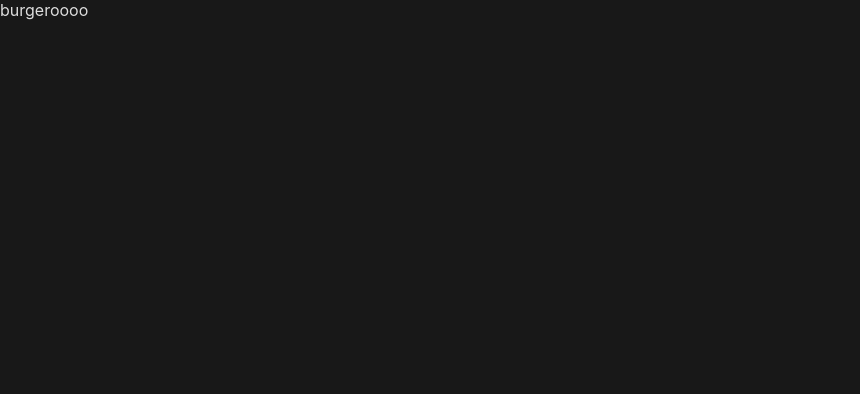
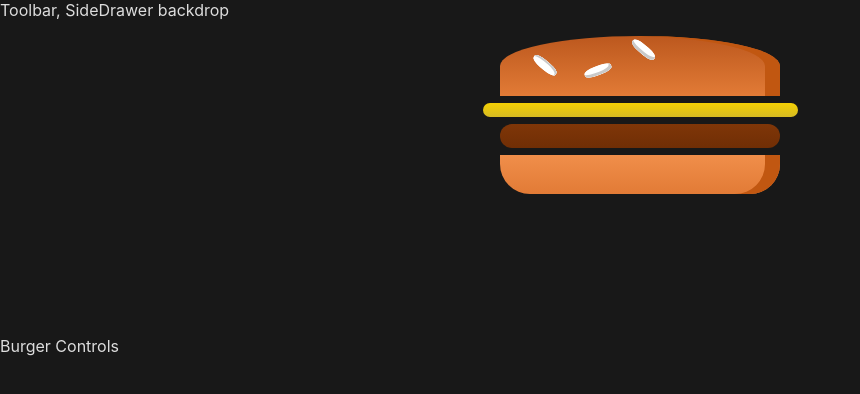
Before and after one commit to Frontnerd/react-burger-builder, a React (Create React App) app: page / in a window 1280 px wide. Shown: the top 394 px of the page, without its empty margins (0-860 px from the left). Built offline with nearby package versions, Linux system fonts and the light colour scheme.

Commit message:
adding Burger, BurgerIngredients and prop-type tests

```diff
--- a/package.json
+++ b/package.json
@@ -3,6 +3,7 @@
   "version": "0.1.0",
   "private": true,
   "dependencies": {
+    "prop-types": "^15.6.2",
     "react": "^16.7.0",
     "react-dom": "^16.7.0",
     "react-scripts": "2.1.3"
--- a/src/App.js
+++ b/src/App.js
@@ -1,9 +1,15 @@
 import React, { Component } from 'react';
+
+import Layout from './components/Layout/Layout';
+import BurgerBuilder from './containers/BurgerBuilder/BurgerBuilder';
 
 class App extends Component {
   render() {
     return (
-      <div>burgeroooo
+      <div>
+        <Layout>
+          <BurgerBuilder />
+        </Layout>
       </div>
     );
   }
--- /dev/null
+++ b/src/components/Burger/Burger.js
@@ -0,0 +1,17 @@
+import React from 'react';
+
+import classes from './Burger.module.css';
+import BurgerIngredient from './BurgerIngredient/BurgerIngredient';
+
+const burger = ( props ) => {
+  return (
+    <div className={classes.Burger}>
+      <BurgerIngredient type="bread-top" />
+      <BurgerIngredient type="cheese" />
+      <BurgerIngredient type="meat" />
+      <BurgerIngredient type="bread-bottom" />
+    </div>
+  );
+};
+
+export default burger;
--- /dev/null
+++ b/src/components/Burger/Burger.module.css
@@ -0,0 +1,23 @@
+.Burger {
+  width: 100%;
+  margin: auto;
+  height: 250px;
+  overflow: scoll;
+  text-align: center;
+  font-weight: bold;
+  font-size: 1.2rem;
+}
+
+@media (min-width: 500px) and (min-height: 400px) {
+  .Burger {
+    width: 350px;
+    height: 300px;
+  }
+}
+
+@media (min-width: 1000px) and (nim-height: 700px) {
+  .Burger {
+    width: 700px;
+    height: 600px;
+  }
+}
--- /dev/null
+++ b/src/components/Burger/BurgerIngredient/BurgerIngredient.js
@@ -0,0 +1,43 @@
+import React, { Component } from 'react';
+import PropTypes from 'prop-types';
+
+import classes from './BurgerIngredient.module.css';
+
+
+class BurgerIngredient extends Component {
+  render () {
+    let ingredient = null;
+
+    switch ( this.props.type ) {
+      case ('bread-bottom'):
+        ingredient = <div className={classes.BreadBottom}></div>;
+        break;
+      case ('bread-top'):
+        ingredient = (
+          <div className={classes.BreadTop}>
+            <div className={classes.Seeds1}></div>
+            <div className={classes.Seeds1}></div>
+          </div>
+        );
+        break;
+      case ('meat'):
+        ingredient = <div className={classes.Meat}></div>;
+        break;
+      case ('cheese'):
+        ingredient = <div className={classes.Cheese}></div>;
+        break;
+      case ('salad'):
+        ingredient = <div className={classes.Salad}></div>;
+        break;
+      default:
+        ingredient = null;
+    }
+    return ingredient;
+  }
+};
+
+BurgerIngredient.propTypes = {
+  type: PropTypes.string.isRequired
+}
+
+export default BurgerIngredient
--- /dev/null
+++ b/src/components/Burger/BurgerIngredient/BurgerIngredient.module.css
@@ -0,0 +1,113 @@
+.BreadBottom {
+    height: 13%;
+    width: 80%;
+    background: linear-gradient(#F08E4A, #e27b36);
+    border-radius: 0 0 30px 30px;
+    box-shadow: inset -15px 0 #c15711;
+    margin: 2% auto;
+}
+
+.BreadTop {
+    height: 20%;
+    width: 80%;
+    background: linear-gradient(#bc581e, #e27b36);
+    border-radius: 50% 50% 0 0;
+    box-shadow: inset -15px 0 #c15711;
+    margin: 2% auto;
+    position: relative;
+}
+
+.Seeds1 {
+    width: 10%;
+    height: 15%;
+    position: absolute;
+    background-color: white;
+    left: 30%;
+    top: 50%;
+    border-radius: 40%;
+    transform: rotate(-20deg);
+    box-shadow: inset -2px -3px #c9c9c9;
+}
+
+.Seeds1:after {
+    content: "";
+    width: 100%;
+    height: 100%;
+    position: absolute;
+    background-color: white;
+    left: -170%;
+    top: -260%;
+    border-radius: 40%;
+    transform: rotate(60deg);
+    box-shadow: inset -1px 2px #c9c9c9;
+  }
+
+.Seeds1:before {
+    content: "";
+    width: 100%;
+    height: 100%;
+    position: absolute;
+    background-color: white;
+    left: 180%;
+    top: -50%;
+    border-radius: 40%;
+    transform: rotate(60deg);
+    box-shadow: inset -1px -3px #c9c9c9;
+  }
+
+  .Seeds2 {
+    width: 10%;
+    height: 15%;
+    position: absolute;
+    background-color: white;
+    left: 64%;
+    top: 50%;
+    border-radius: 40%;
+    transform: rotate(10deg);
+    box-shadow: inset -3px 0 #c9c9c9;
+  }
+
+  .Seeds2:before {
+    content: "";
+    width: 100%;
+    height: 100%;
+    position: absolute;
+    background-color: white;
+    left: 150%;
+    top: -130%;
+    border-radius: 40%;
+    transform: rotate(90deg);
+    box-shadow: inset 1px 3px #c9c9c9;
+  }
+
+
+.Meat {
+    width: 80%;
+    height: 8%;
+    background: linear-gradient(#7f3608, #702e05);
+    margin: 2% auto;
+    border-radius: 15px;
+}
+
+.Cheese {
+    width: 90%;
+    height: 4.5%;
+    margin: 2% auto;
+    background: linear-gradient(#f4d004, #d6bb22);
+    border-radius: 20px;
+}
+
+.Salad {
+    width: 85%;
+    height: 7%;
+    margin: 2% auto;
+    background: linear-gradient(#228c1d, #91ce50);
+    border-radius: 20px;
+}
+
+.Bacon {
+    width: 80%;
+    height: 3%;
+    background: linear-gradient(#bf3813, #c45e38);
+    margin: 2% auto;
+}
--- /dev/null
+++ b/src/components/Layout/Layout.js
@@ -0,0 +1,16 @@
+import React from 'react';
+
+import Aux from '../../hoc/Aux';
+import classes from './Layout.module.css';
+
+
+const layout = ( props ) => (
+  <Aux>
+    <div>Toolbar, SideDrawer backdrop</div>
+    <main className={classes.Content}>
+      {props.children}
+    </main>
+  </Aux>
+);
+
+export default layout;
--- /dev/null
+++ b/src/components/Layout/Layout.module.css
@@ -0,0 +1,3 @@
+.Content {
+  margin-top: 16px;
+}
--- /dev/null
+++ b/src/containers/BurgerBuilder/BurgerBuilder.js
@@ -0,0 +1,18 @@
+import React, { Component } from 'react';
+
+import Aux from '../../hoc/Aux';
+import Burger from '../../components/Burger/Burger';
+
+class BurgerBuilder extends Component {
+  render () {
+    return (
+      <Aux>
+        <Burger />
+        <div>Burger Controls</div>
+      </Aux>
+    );
+  }
+}
+
+
+export default BurgerBuilder;
--- /dev/null
+++ b/src/hoc/Aux.js
@@ -0,0 +1,3 @@
+const aux = ( props ) => props.children;
+
+export default aux;
```
